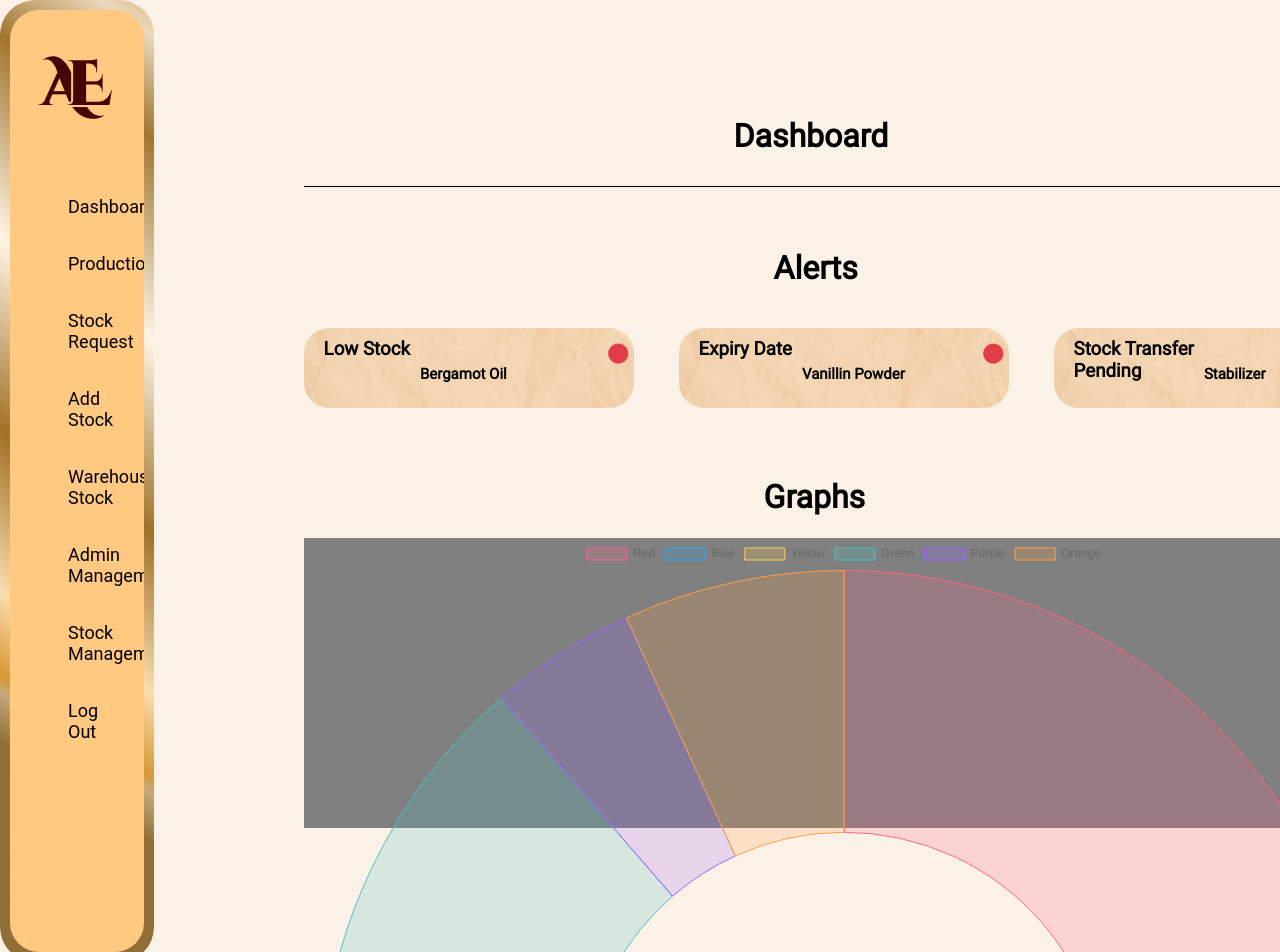
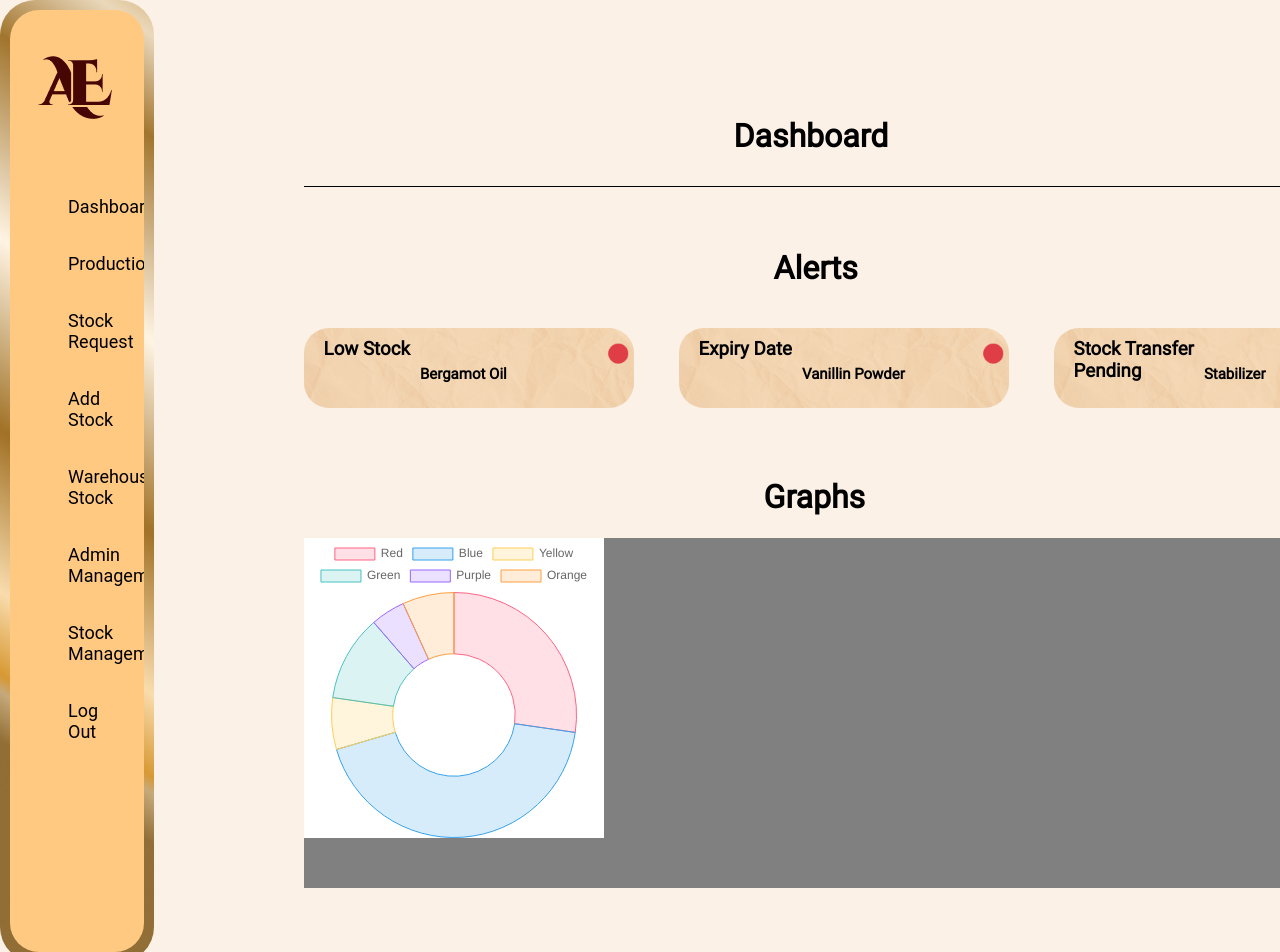
Before and after one commit to Tsebo200/Aureum-Elegance-Frontend, a React (Vite) app in the folder client/: page /dashboard in a window 1280 px wide. Shown: the top 952 px of the page. Built offline with nearby package versions, Linux system fonts and the light colour scheme.

Commit message:
Style(Div): Add Div
Apply frame for the DoughnutChart within the dashboard with a Div

```diff
--- a/client/src/ui/Pages/Dashboard/Dashboard.module.scss
+++ b/client/src/ui/Pages/Dashboard/Dashboard.module.scss
@@ -95,8 +95,15 @@ html, body {
 
     .graphsSection{
         width: 100%;
-        height: 290px;
+        height: 350px;
         background: grey;
         float: left;
+
+        .graphBoxOne{
+            width: 300px;
+            height: 300px;
+            background: white;
+            float: left;
+        }
     }
 }
--- a/client/src/ui/Pages/Dashboard/Dashboard.tsx
+++ b/client/src/ui/Pages/Dashboard/Dashboard.tsx
@@ -19,7 +19,10 @@ function Dashboard() {
                 </div>
                 <h1 className={styles.graphsHeading}>Graphs</h1>
                 <div className={styles.graphsSection}>
-                  <DoughnutChart />
+                  <div className={styles.graphBoxOne}>
+                 <DoughnutChart />
+                  </div>
+
 
                 </div>
               </div>
```
